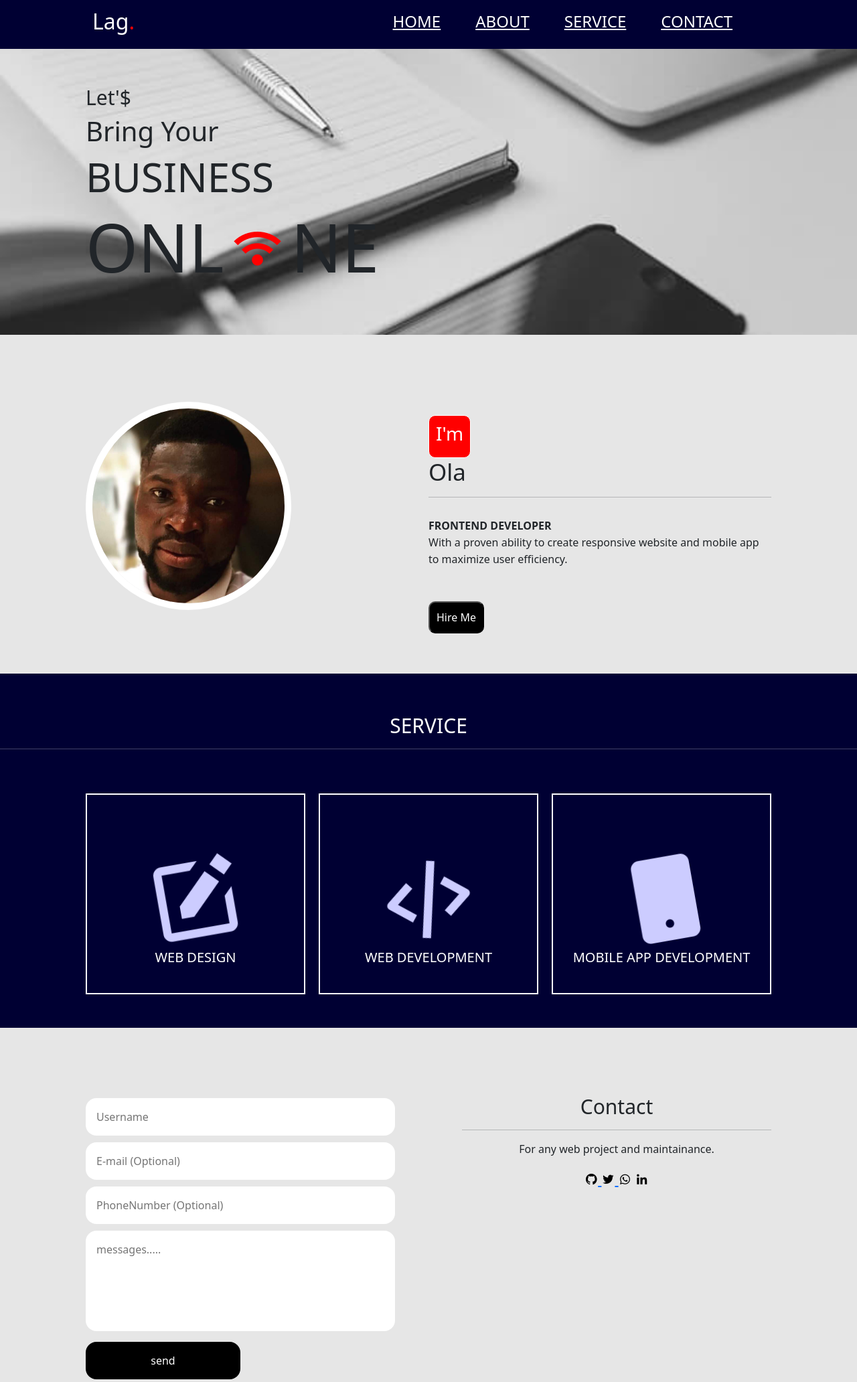
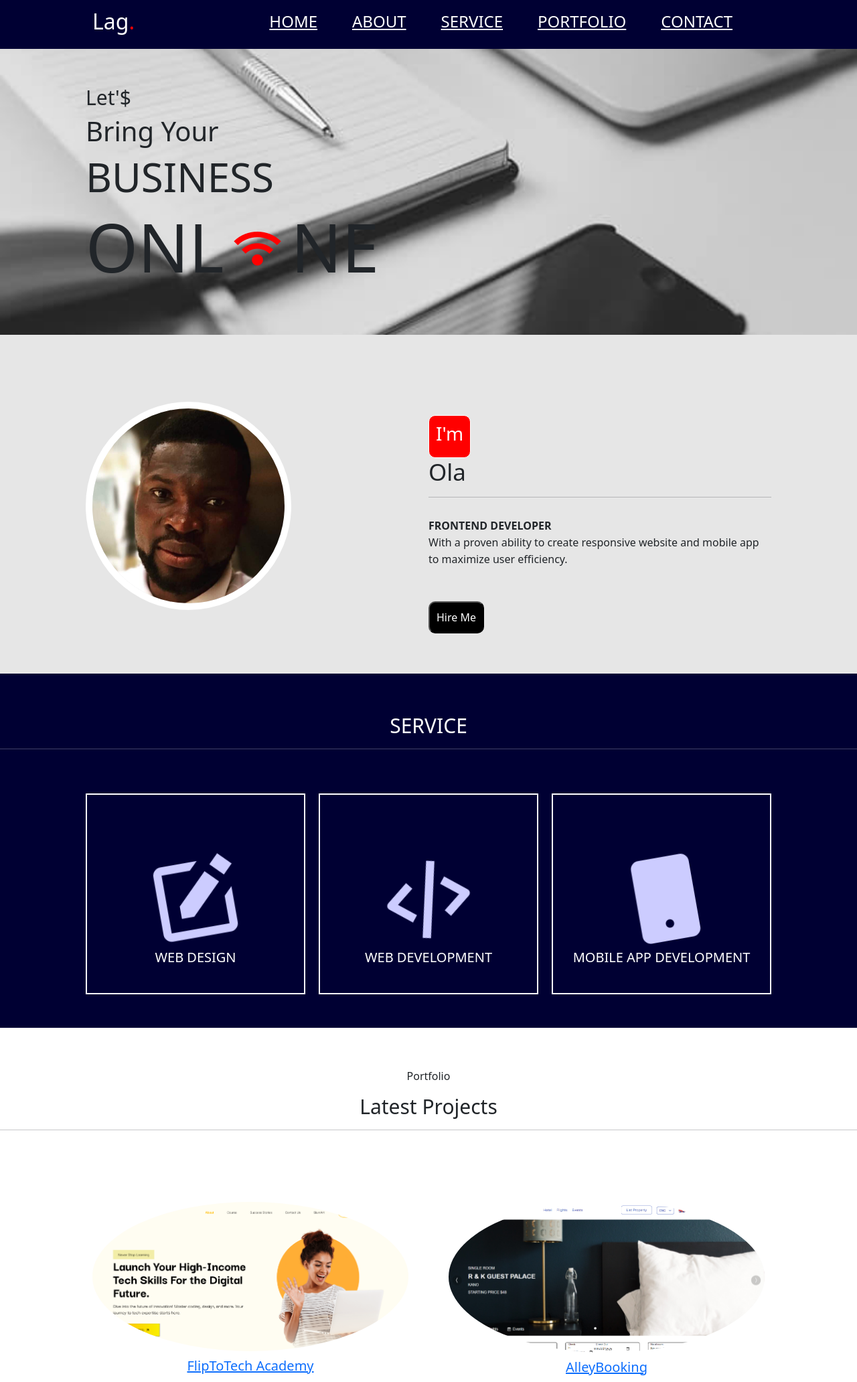
Before and after one commit to hollarteju/django, a Django app: template page/templates/home.html in a window 1280 px wide. Shown: the top 2064 px of the page at 67% size. Run offline with Django 3.2, Linux system fonts and the light colour scheme; the template is opened without the code that fills it, so the values that code supplies are empty; some libraries are stand-ins or nearby versions.

Commit message:
portfolio

```diff
--- a/my_profile/settings.py
+++ b/my_profile/settings.py
@@ -11,7 +11,7 @@ https://docs.djangoproject.com/en/4.2/ref/settings/
 """
 
 from pathlib import Path
-
+import os
 # Build paths inside the project like this: BASE_DIR / 'subdir'.
 BASE_DIR = Path(__file__).resolve().parent.parent
 
@@ -118,6 +118,7 @@ USE_TZ = True
 # https://docs.djangoproject.com/en/4.2/howto/static-files/
 
 STATIC_URL = 'static/'
+STATICFILES_DIRS = (os.path.join(BASE_DIR, "static"),)
 
 # Default primary key field type
 # https://docs.djangoproject.com/en/4.2/ref/settings/#default-auto-field
--- a/page/static/main.css
+++ b/page/static/main.css
@@ -288,6 +288,28 @@ img{
 	font-size:100px;
 }
 
+.portfolio{
+	padding-block: 60px;
+}
+
+.portfolio .layer .header{
+	text-align: center;
+}
+
+.portfolio .layer .header h1{
+	font-size: 30px;
+}
+
+.portfolio-content{
+	display: grid;
+	grid-template-columns: repeat(2, 1fr);
+	align-items: center;
+	text-align: center;
+	gap: 2.5rem;
+	padding-top: 5rem;
+	margin-inline: 10%;
+}
+
 #contact{
 	background-color:var(--white);
 	position: relative;
@@ -446,6 +468,14 @@ form textarea:hover{
 
 	.service-container{
 		margin: 0 5%;
+	}
+
+	.portfolio-content{
+		display: flex;
+		flex-direction: column;
+		gap: 1.5rem;
+		padding-top: 5rem;
+		margin-inline: 5%;
 	}
 
 	.contact-container{
--- a/page/templates/home.html
+++ b/page/templates/home.html
@@ -1,9 +1,11 @@
+<!-- {%load static%} -->
 <!DOCtype html>
 <html>
 	<head>
 		<title>Lag</title>
 		<meta charset="UTF-8">
 
+		<!-- <link rel='stylesheet' type= "text/css" href="{% static 'main.css' %}"> -->
 		<meta name="viewport" content="width=device-width,initial-scale=1.0">
 
 		<link rel="stylesheet" href="path/to/bootstrap/css/bootstrap.min.css">
@@ -11,6 +13,8 @@
 		<link rel="stylesheet" href="path/to/font-awesome/css/font-awesome.min.css">
 
 		<link rel='stylesheet' type= "text/css" href="../static/main.css">
+
+
 
 		<link rel="stylesheet"
   href="https://cdn.jsdelivr.net/npm/boxicons@latest/css/boxicons.min.css">
@@ -37,6 +41,9 @@
 				</a>
 				<a href='#service'>
 					<h4>SERVICE</h4>
+				</a>
+				<a href='#portfolio'>
+					<h4>PORTFOLIO</h4>
 				</a>
 				<a href='#contact'>
 					<h4>CONTACT</h4>
@@ -130,6 +137,68 @@
 			</div>
 		</section>
 
+		<section id="portfolio" class="portfolio">
+			<div class="layer">
+				<div class="header">
+					<p>Portfolio</p>
+					<h1>
+						Latest Projects
+						<hr>
+					</h1>
+				</div>
+				<div class="portfolio-content">
+					<a href="fliptotech.ng">
+						<div class="row">
+							<img src="../static/flip.png" alt="">
+							<div class="layer">
+								<h5>FlipToTech Academy</h5>
+							</div>
+						</div>
+					</a>
+					<a href="alleybookings.vercel.app">
+						<div class="row">
+							<img src="../static/alley.png" alt="">
+							<div>
+								<h5>AlleyBooking</h5>
+							</div>
+						</div>
+					</a>
+					<a href="nessential.vercel.app">
+						<div class="row">
+							<img src="../static/essential.png" alt="">
+							<div class="layer">
+								<h5>Essential e-mail</h5>
+							</div>
+						</div>
+					</a>
+					<a href="hollarteju.github.io/Alert/">
+						<div class="row">
+							<img src="../static/alert.png" alt="">
+							<div>
+								<h5>Alert</h5>
+							</div>
+						</div>
+					</a>
+					<a href="starfeeds-landpage.vercel.app/">
+						<div class="row">
+							<img src="../static/starfeeds.png" alt="">
+							<div class="layer">
+								<h5>Starfeeds</h5>
+							</div>
+						</div>
+					</a>
+					<a href="ninety-six.vercel.app">
+						<div class="row">
+							<img src="../static/ninety.png" alt="">
+							<div>
+								<h5>96 Bet</h5>
+							</div>
+						</div>
+					</a>
+				</div>
+			</div>
+		</section>
+
 		<section id='contact'>
 			<div class='contact-container'>
 				<div class="form-layer">
```
Also changed, not shown: page/static/alert.png (added), page/static/alley.png (added), page/static/essential.png (added), page/static/flip.png (added), page/static/ninety.png (added), page/static/project.png (added), page/static/starfeeds.png (added).
